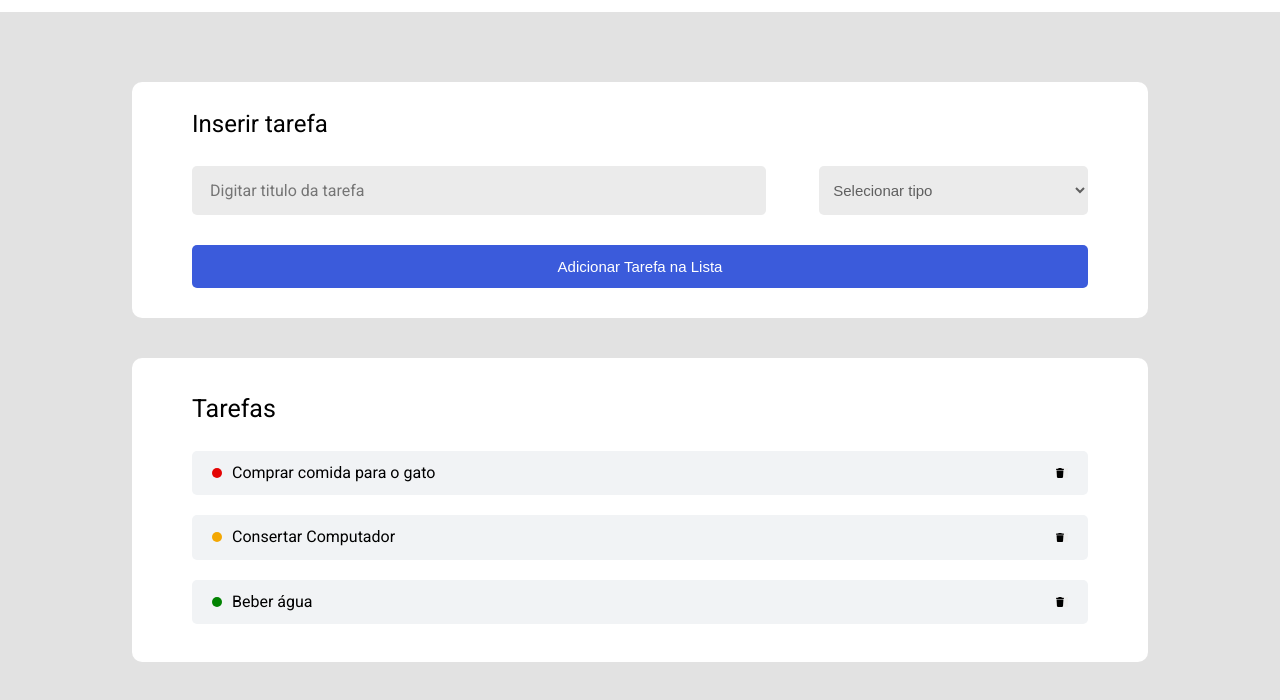
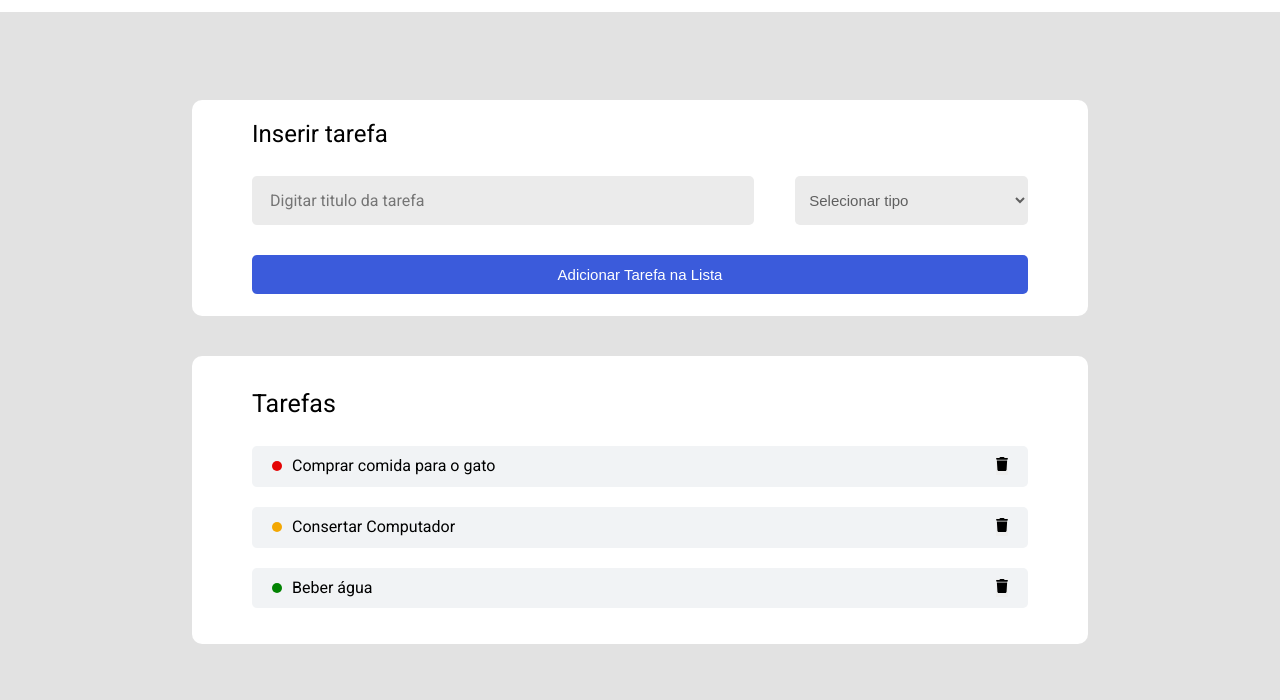
Before and after one commit to miguelaab-dev/lista-de-tarefas-miguelaab-dev, a plain HTML site: page index.html in a window 1280 px wide. Shown: the part 68-768 px from the top of the page. Drawn offline with Linux system fonts and the light colour scheme.

Commit message:
Ajuste para BorderBox e tamanho dos containeres das tarefas

```diff
--- a/style.css
+++ b/style.css
@@ -1,3 +1,7 @@
+* {
+ box-sizing: border-box;
+}
+
 html {
     font-family: 'Roboto', sans-serif;
     height: 100%;
@@ -137,14 +141,13 @@ main {
     justify-content: space-between;
     padding: 10px 20px;
     background-color: #f1f3f5;
-    height: 20%;
+    height: 25%;
     border-radius: 5px;
 }
 
 .task-info__container {
     display: flex;
     gap: 10px;
-
 }
 
 .task-info__container span {
@@ -170,8 +173,7 @@ main {
     background-image: url(./assets/trash-icon.svg);
     background-repeat: no-repeat;
     border: none;
-    height: 40%;
-    align-self: center;
+    height: 18px;
 }
 
 .task__button--remove-task:hover {
```
